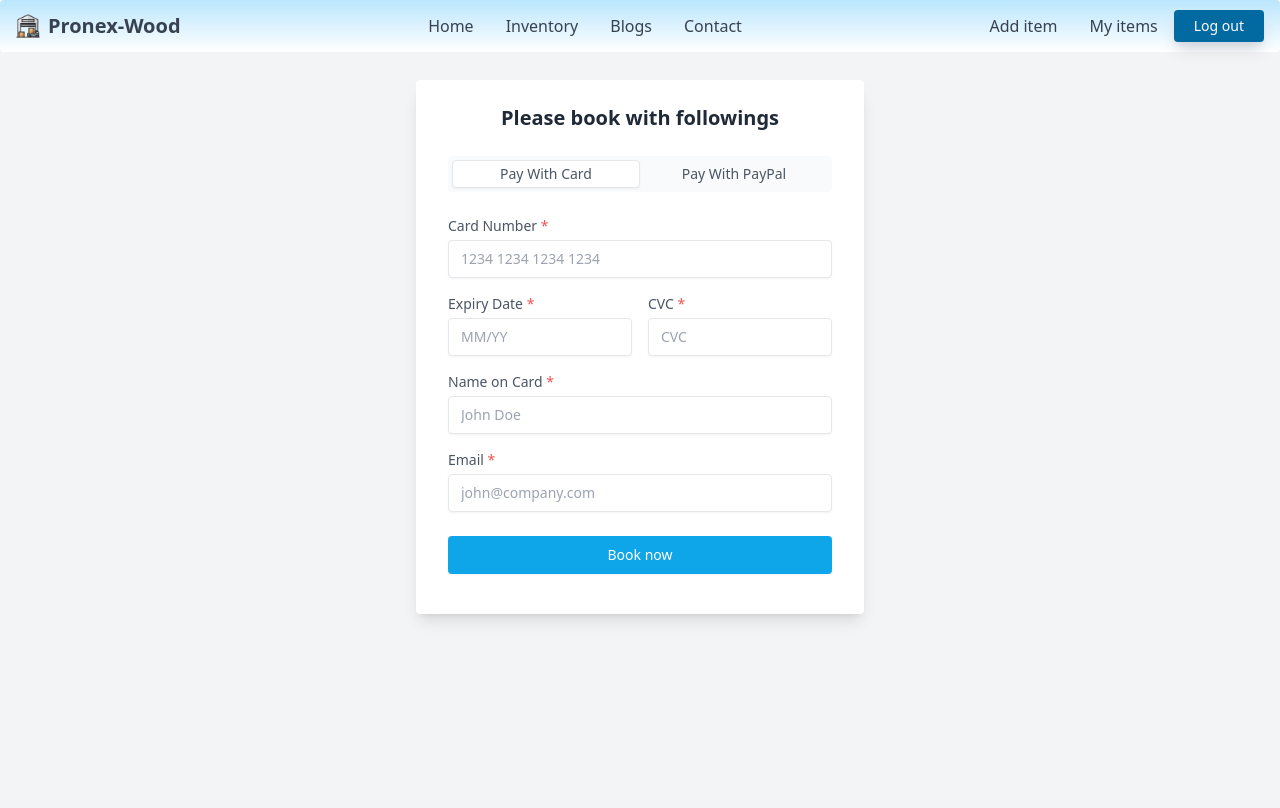
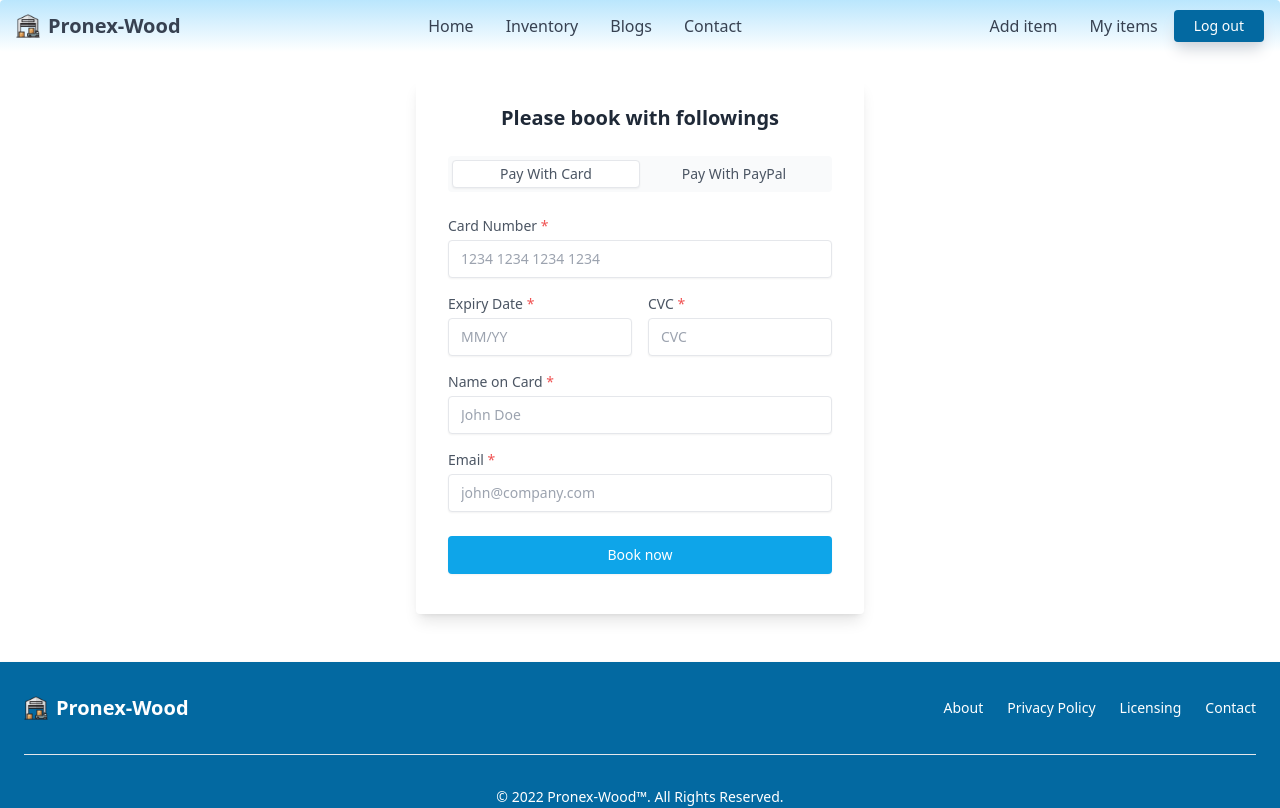
Before and after one commit to kmrajibfaysal/pronex-wood-km, a React (Create React App) app: page /checkout in a window 1280 px wide. Shown: the top 808 px of the page. Built offline with nearby package versions, Linux system fonts and the light colour scheme; no server answers; sample sign-in values are in the browser's storage; what tw-elements would draw is missing.

Commit message:
fixed checkout page style issue

```diff
--- a/src/App.js
+++ b/src/App.js
@@ -92,5 +92,3 @@ function App() {
 }
 
 export default App;
-
-// https://stackoverflow.com/a/72119341/15752501
--- a/src/Pages/Checkout/Checkout.js
+++ b/src/Pages/Checkout/Checkout.js
@@ -5,7 +5,7 @@
 
 function CheckOut() {
     return (
-        <section className="min-h-screen bg-gray-100 p-4 text-gray-600 antialiased">
+        <section className="p-4 text-gray-600 antialiased">
             <div className="h-full">
                 <div>
                     <div className="relative mx-auto max-w-lg px-4 pt-4 pb-8 sm:px-6 lg:px-8">
```
Also changed, not shown: 1 other file (tests, documents, lock files or other folders).
